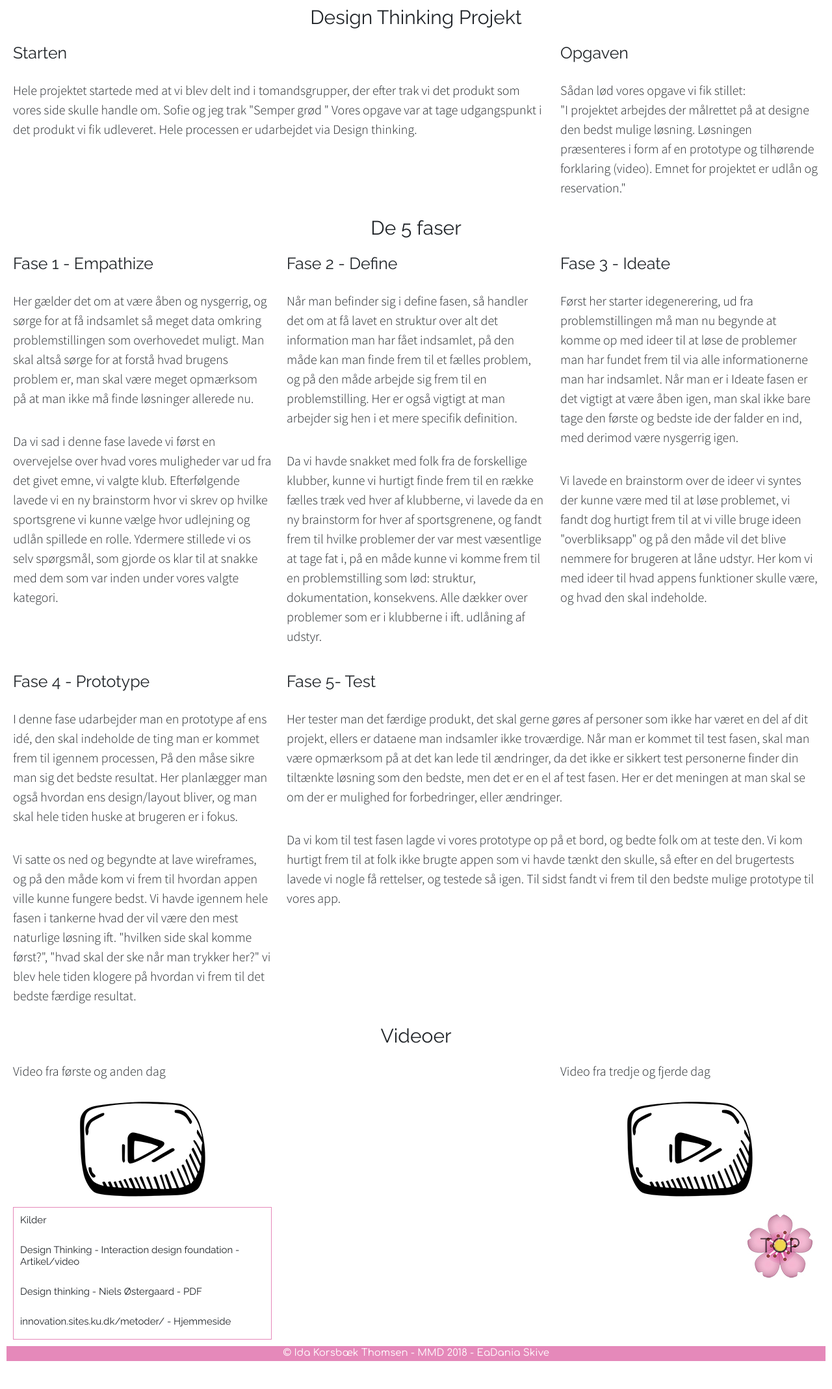
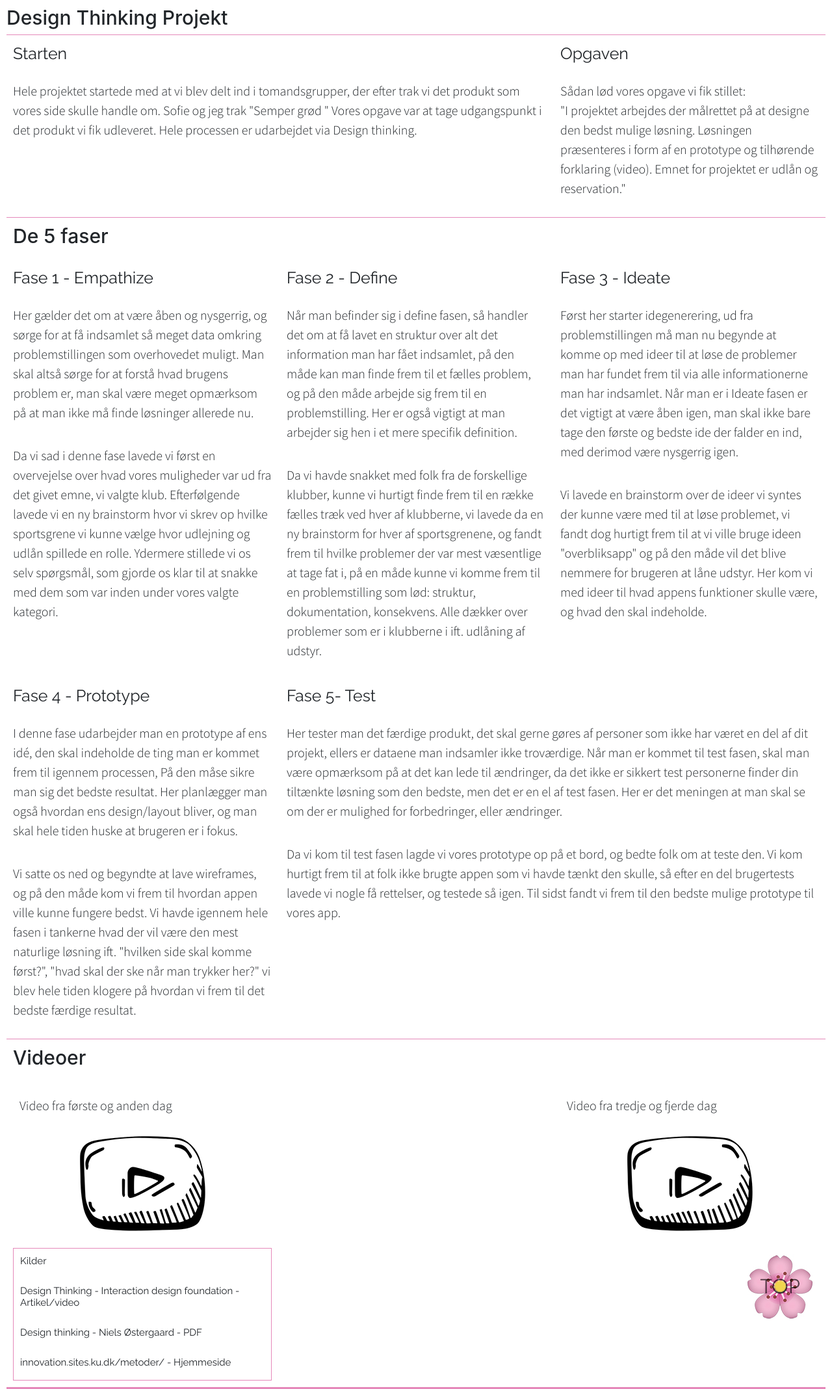
Before and after one commit to IdaKThomsen/Eksamen, a PHP site: page /designthinking.php in a window 1280 px wide. Shown: the part 71-2208 px from the top of the page at 65% size. Before the commit the page ends 2165 px from the top, so only its background shows below. Run offline with PHP 8.4, Linux system fonts and the light colour scheme.

Commit message:
færdog Designthinking

```diff
--- a/css/master.css
+++ b/css/master.css
@@ -1,5 +1,7 @@
 body{
     padding: 10px;
+}
+
 }
 
 h1{
--- a/designthinking.php
+++ b/designthinking.php
@@ -25,6 +25,7 @@
 
     #designtp{
         grid-area: designtp;
+        border-bottom: solid #e589ba 1px;
     }
 
     #hvaderdt{
@@ -37,6 +38,8 @@
 
     #de5fase{
         grid-area: de5fase;
+        border-top: solid #e589ba 1px;
+        padding: 10px;
     }
 
     #emperz{
@@ -61,16 +64,20 @@
 
     #video{
         grid-area: video;
+        border-top: solid #e589ba 1px;
+        padding: 10px;
     }
 
     #video1{
         grid-area: video1;
         text-align: center;
+        padding: 10px;
     }
 
     #video2{
         grid-area: video2;
         text-align: center;
+        padding: 10px;
     }
 
 
```
